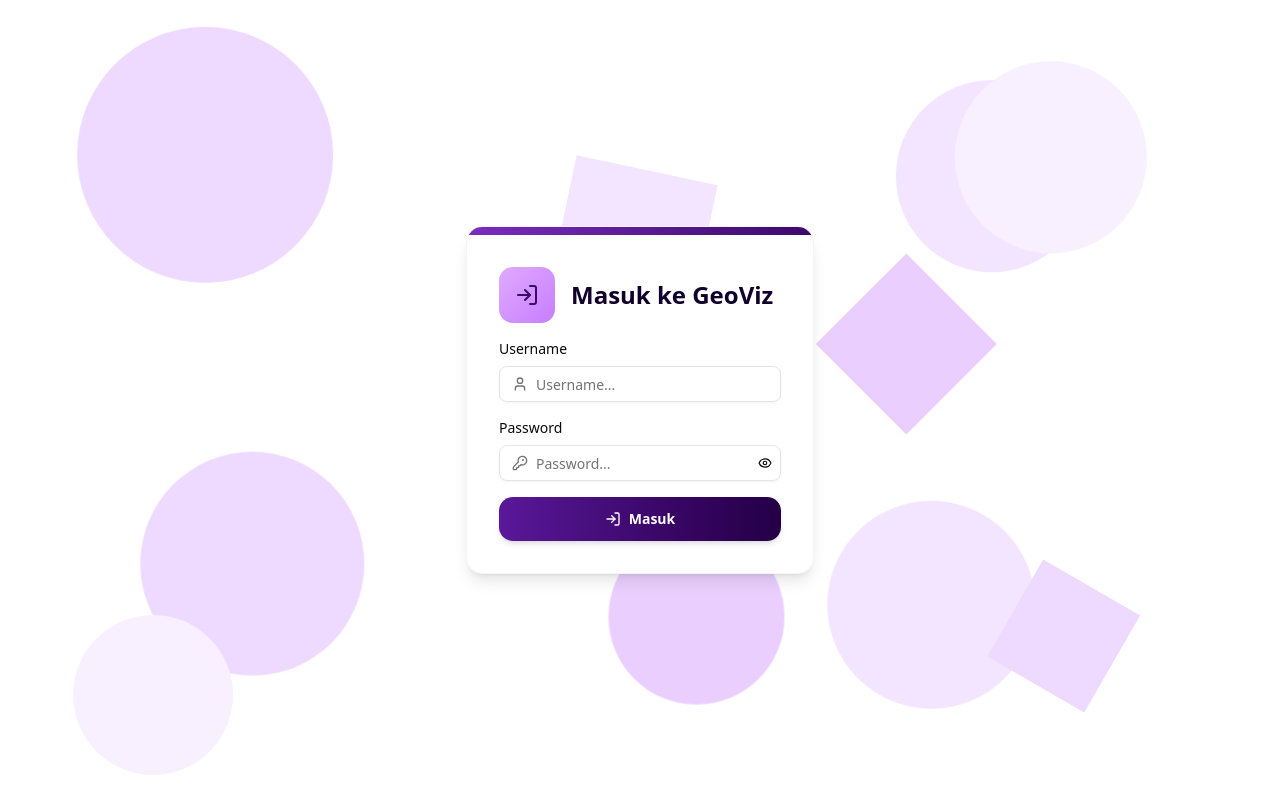
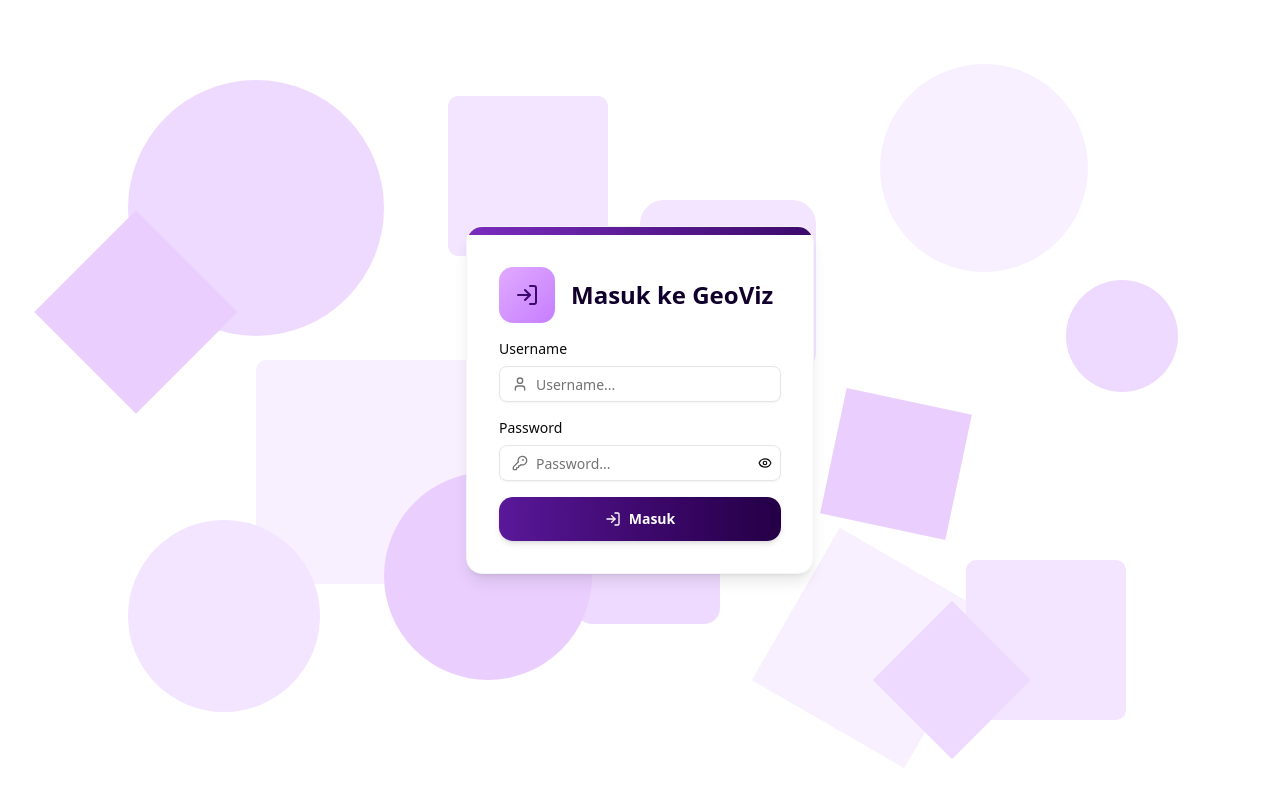
Before and after one commit to dewinurmalitasari/geoviz-web, a React (Vite) app: page /#/login in a window 1280 px wide. Built offline with nearby package versions, Linux system fonts and the light colour scheme.

Commit message:
refactor material detail route; implement loading and error handling components, and enhance material display

```diff
--- a/src/components/root/background.tsx
+++ b/src/components/root/background.tsx
@@ -1,16 +1,39 @@
 export default function Background() {
     return (
         <div className="fixed top-0 left-0 w-full h-full overflow-hidden opacity-20 pointer-events-none -z-10">
-            <div className="absolute top-[5%] left-[5%] w-64 h-64 bg-purple-500 rounded-full animate-[float_15s_ease-in-out_infinite]"></div>
-            <div className="absolute top-[10%] right-[15%] w-48 h-48 bg-purple-400 rounded-full animate-[float_13s_ease-in-out_infinite_0.5s]"></div>
-            <div className="absolute top-[25%] left-[40%] w-36 h-36 bg-purple-400 rotate-12 animate-[float_16s_ease-in-out_infinite_0.3s]"></div>
-            <div className="absolute top-[35%] right-[25%] w-32 h-32 bg-purple-600 rotate-45 animate-[float_12s_ease-in-out_infinite_1s]"></div>
-            <div className="absolute top-[50%] left-[15%] w-56 h-56 bg-purple-500 rounded-full animate-[float-alt_20s_ease-in-out_infinite]"></div>
-            <div className="absolute top-[60%] right-[35%] w-44 h-44 bg-purple-600 rounded-full animate-[float-alt_14s_ease-in-out_infinite]"></div>
-            <div className="absolute top-[70%] left-[60%] w-52 h-52 bg-purple-400 rounded-full animate-[float_18s_ease-in-out_infinite_0.7s]"></div>
-            <div className="absolute bottom-[10%] left-[10%] w-40 h-40 bg-purple-300 rounded-full animate-[float-alt_17s_ease-in-out_infinite]"></div>
-            <div className="absolute bottom-[15%] right-[10%] w-28 h-28 bg-purple-500 rotate-30 animate-[float-alt_12s_ease-in-out_infinite]"></div>
-            <div className="absolute top-[15%] left-[70%] w-48 h-48 bg-purple-300 rounded-full animate-[float_19s_ease-in-out_infinite_1.2s]"></div>
+            {/* Large screens (lg and up) - Full set */}
+            <div className="hidden lg:block absolute top-[10%] left-[10%] w-64 h-64 bg-purple-500 rounded-full animate-[float_15s_ease-in-out_infinite]"></div>
+            <div className="hidden lg:block absolute top-[12%] left-[35%] w-40 h-40 bg-purple-400 rounded-lg animate-[float_13s_ease-in-out_infinite_0.8s]"></div>
+            <div className="hidden lg:block absolute top-[8%] right-[15%] w-52 h-52 bg-purple-300 rounded-full animate-[float_18s_ease-in-out_infinite_0.4s]"></div>
+            <div className="hidden lg:block absolute top-[30%] left-[5%] w-36 h-36 bg-purple-600 rotate-45 animate-[float_14s_ease-in-out_infinite_1.2s]"></div>
+            <div className="hidden lg:block absolute top-[25%] left-[50%] w-44 h-44 bg-purple-400 rounded-3xl animate-[float_16s_ease-in-out_infinite_0.6s]"></div>
+            <div className="hidden lg:block absolute top-[35%] right-[8%] w-28 h-28 bg-purple-500 rounded-full animate-[float_12s_ease-in-out_infinite_1s]"></div>
+            <div className="hidden lg:block absolute top-[45%] left-[20%] w-56 h-56 bg-purple-300 rounded-lg animate-[float-alt_20s_ease-in-out_infinite_0.3s]"></div>
+            <div className="hidden lg:block absolute top-[50%] left-[65%] w-32 h-32 bg-purple-600 rotate-12 animate-[float-alt_15s_ease-in-out_infinite_0.9s]"></div>
+            <div className="hidden lg:block absolute top-[65%] left-[10%] w-48 h-48 bg-purple-400 rounded-full animate-[float_17s_ease-in-out_infinite_0.7s]"></div>
+            <div className="hidden lg:block absolute top-[60%] left-[45%] w-36 h-36 bg-purple-500 rounded-2xl animate-[float_13s_ease-in-out_infinite_1.1s]"></div>
+            <div className="hidden lg:block absolute top-[70%] right-[25%] w-44 h-44 bg-purple-300 rotate-30 animate-[float-alt_19s_ease-in-out_infinite_0.5s]"></div>
+            <div className="hidden lg:block absolute bottom-[15%] left-[30%] w-52 h-52 bg-purple-600 rounded-full animate-[float_16s_ease-in-out_infinite_0.8s]"></div>
+            <div className="hidden lg:block absolute bottom-[10%] right-[12%] w-40 h-40 bg-purple-400 rounded-lg animate-[float-alt_14s_ease-in-out_infinite_1.3s]"></div>
+            <div className="hidden lg:block absolute bottom-[8%] left-[70%] w-28 h-28 bg-purple-500 rotate-45 animate-[float_11s_ease-in-out_infinite_0.6s]"></div>
+
+            {/* Medium screens (md) - Reduced set */}
+            <div className="hidden md:block lg:hidden absolute top-[15%] left-[10%] w-48 h-48 bg-purple-500 rounded-full animate-[float_15s_ease-in-out_infinite]"></div>
+            <div className="hidden md:block lg:hidden absolute top-[10%] right-[15%] w-36 h-36 bg-purple-400 rounded-lg animate-[float_13s_ease-in-out_infinite_0.8s]"></div>
+            <div className="hidden md:block lg:hidden absolute top-[35%] left-[20%] w-44 h-44 bg-purple-300 rounded-full animate-[float_16s_ease-in-out_infinite_0.6s]"></div>
+            <div className="hidden md:block lg:hidden absolute top-[30%] right-[10%] w-32 h-32 bg-purple-600 rotate-45 animate-[float_14s_ease-in-out_infinite_1.2s]"></div>
+            <div className="hidden md:block lg:hidden absolute top-[55%] left-[15%] w-40 h-40 bg-purple-400 rounded-full animate-[float_17s_ease-in-out_infinite_0.7s]"></div>
+            <div className="hidden md:block lg:hidden absolute top-[50%] right-[20%] w-52 h-52 bg-purple-500 rounded-lg animate-[float-alt_20s_ease-in-out_infinite_0.3s]"></div>
+            <div className="hidden md:block lg:hidden absolute bottom-[15%] left-[25%] w-36 h-36 bg-purple-300 rotate-30 animate-[float_13s_ease-in-out_infinite_1.1s]"></div>
+            <div className="hidden md:block lg:hidden absolute bottom-[10%] right-[15%] w-44 h-44 bg-purple-600 rounded-full animate-[float_16s_ease-in-out_infinite_0.8s]"></div>
+
+            {/* Mobile screens (sm and below) - Minimal set */}
+            <div className="md:hidden absolute top-[15%] left-[10%] w-32 h-32 bg-purple-500 rounded-full animate-[float_15s_ease-in-out_infinite]"></div>
+            <div className="md:hidden absolute top-[10%] right-[10%] w-24 h-24 bg-purple-400 rounded-lg animate-[float_13s_ease-in-out_infinite_0.8s]"></div>
+            <div className="md:hidden absolute top-[40%] left-[15%] w-28 h-28 bg-purple-300 rotate-45 animate-[float_14s_ease-in-out_infinite_1.2s]"></div>
+            <div className="md:hidden absolute top-[35%] right-[15%] w-36 h-36 bg-purple-600 rounded-full animate-[float_16s_ease-in-out_infinite_0.6s]"></div>
+            <div className="md:hidden absolute bottom-[25%] left-[20%] w-40 h-40 bg-purple-400 rounded-full animate-[float_17s_ease-in-out_infinite_0.7s]"></div>
+            <div className="md:hidden absolute bottom-[20%] right-[20%] w-32 h-32 bg-purple-500 rounded-lg animate-[float-alt_20s_ease-in-out_infinite_0.3s]"></div>
         </div>
     );
 }
--- a/src/styles.css
+++ b/src/styles.css
@@ -156,29 +156,30 @@
     }
 }
 
-@keyframes float {
-    0%, 100% {
-        transform: translate(0, 0);
-    }
-    25% {
-        transform: translate(60px, -60px);
-    }
-    50% {
-        transform: translate(-50px, 50px);
-    }
-    75% {
-        transform: translate(50px, 30px);
-    }
-}
+/*INFO: Uncomment for background shape animation*/
+/*@keyframes float {*/
+/*    0%, 100% {*/
+/*        transform: translate(0, 0);*/
+/*    }*/
+/*    25% {*/
+/*        transform: translate(60px, -60px);*/
+/*    }*/
+/*    50% {*/
+/*        transform: translate(-50px, 50px);*/
+/*    }*/
+/*    75% {*/
+/*        transform: translate(50px, 30px);*/
+/*    }*/
+/*}*/
 
-@keyframes float-alt {
-    0%, 100% {
-        transform: translate(0, 0);
-    }
-    33% {
-        transform: translate(-55px, 55px);
-    }
-    66% {
-        transform: translate(55px, -40px);
-    }
-}
+/*@keyframes float-alt {*/
+/*    0%, 100% {*/
+/*        transform: translate(0, 0);*/
+/*    }*/
+/*    33% {*/
+/*        transform: translate(-55px, 55px);*/
+/*    }*/
+/*    66% {*/
+/*        transform: translate(55px, -40px);*/
+/*    }*/
+/*}*/
```
